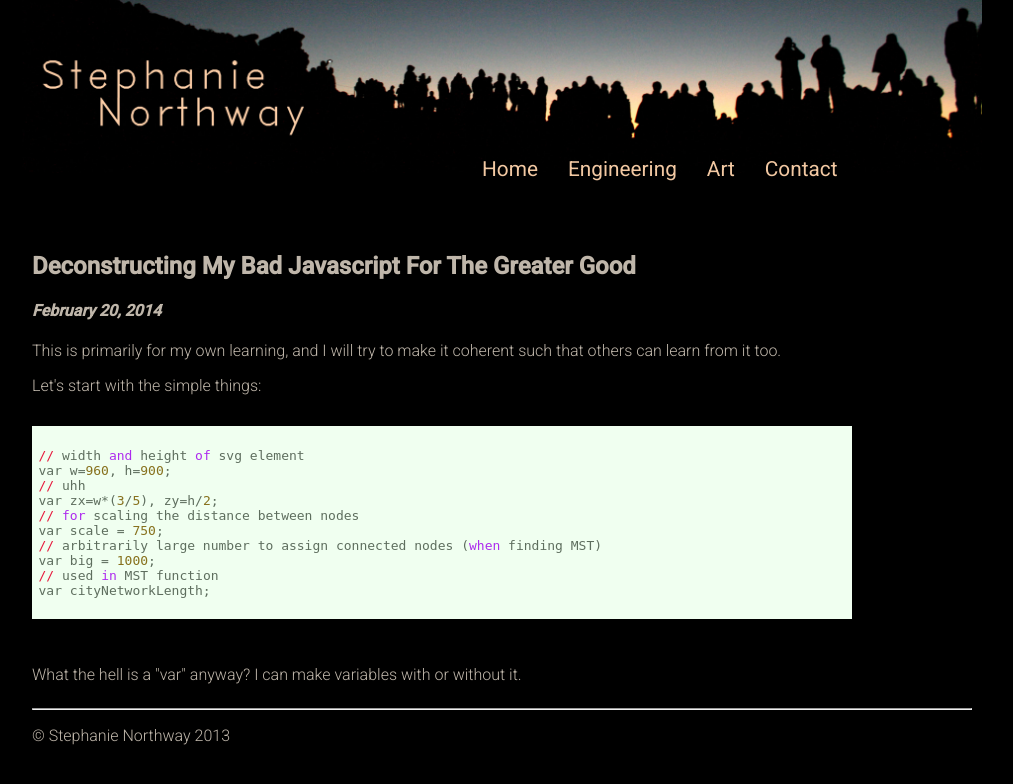
After one commit to snorthway/newPortfolio, a Flask app: page /blog in a window 1280 px wide. The commit adds this page. Shown: the top 784 px of the page, without its empty margins (138-1151 px from the left). Run offline with Flask 2, Linux system fonts and the light colour scheme.

Commit message:
first part of first blog

```diff
--- /dev/null
+++ b/newPortfolio/static/css/atelier-seaside.light.css
@@ -0,0 +1,93 @@
+/* Base16 Atelier Seaside Light - Theme */
+/* by Bram de Haan (http://atelierbram.github.io/syntax-highlighting/atelier-schemes/seaside/) */
+/* Original Base16 color scheme by Chris Kempson (https://github.com/chriskempson/base16) */
+/* https://github.com/jmblog/color-themes-for-highlightjs */
+
+/* Atelier Seaside Light Comment */
+.hljs-comment,
+.hljs-title {
+  color: #687d68;
+}
+
+/* Atelier Seaside Light Red */
+.hljs-variable,
+.hljs-attribute,
+.hljs-tag,
+.hljs-regexp,
+.ruby .hljs-constant,
+.xml .hljs-tag .hljs-title,
+.xml .hljs-pi,
+.xml .hljs-doctype,
+.html .hljs-doctype,
+.css .hljs-id,
+.css .hljs-class,
+.css .hljs-pseudo {
+  color: #e6193c;
+}
+
+/* Atelier Seaside Light Orange */
+.hljs-number,
+.hljs-preprocessor,
+.hljs-pragma,
+.hljs-built_in,
+.hljs-literal,
+.hljs-params,
+.hljs-constant {
+  color: #87711d;
+}
+
+/* Atelier Seaside Light Yellow */
+.hljs-ruby .hljs-class .hljs-title,
+.css .hljs-rules .hljs-attribute {
+  color: #c3c322;
+}
+
+/* Atelier Seaside Light Green */
+.hljs-string,
+.hljs-value,
+.hljs-inheritance,
+.hljs-header,
+.ruby .hljs-symbol,
+.xml .hljs-cdata {
+  color: #29a329;
+}
+
+/* Atelier Seaside Light Aqua */
+.css .hljs-hexcolor {
+  color: #1999b3;
+}
+
+/* Atelier Seaside Light Blue */
+.hljs-function,
+.python .hljs-decorator,
+.python .hljs-title,
+.ruby .hljs-function .hljs-title,
+.ruby .hljs-title .hljs-keyword,
+.perl .hljs-sub,
+.javascript .hljs-title,
+.coffeescript .hljs-title {
+  color: #3d62f5;
+}
+
+/* Atelier Seaside Light Purple */
+.hljs-keyword,
+.javascript .hljs-function {
+  color: #ad2bee;
+}
+
+.hljs {
+  display: block;
+  background: #f0fff0;
+  color: #5e6e5e;
+  padding: 0.5em;
+}
+
+.coffeescript .javascript,
+.javascript .xml,
+.tex .hljs-formula,
+.xml .javascript,
+.xml .vbscript,
+.xml .css,
+.xml .hljs-cdata {
+  opacity: 0.5;
+}
--- a/newPortfolio/templates/base.html
+++ b/newPortfolio/templates/base.html
@@ -9,6 +9,8 @@
 		<link href='http://fonts.googleapis.com/css?family=Roboto:300,400,500' rel='stylesheet' type='text/css'>
 		<link rel="stylesheet" href="{{ url_for('static', filename='css/all.css') }}" type="text/css" charset="utf-8" />
 		<link rel="stylesheet" type="text/css" href="{{ url_for('static', filename='css/skeleton.css') }}">
+		{% block extrahead %}
+		{% endblock %}
 	</head>
 	<body>
 		<div id="nav-container">
--- /dev/null
+++ b/newPortfolio/templates/blog.html
@@ -0,0 +1,39 @@
+{% extends "base.html" %}
+
+{% block navbar %}
+{% include 'navbar.html' %}
+{% endblock %}
+
+{% block extrahead %}
+	<link rel="stylesheet" href="{{ url_for('static', filename='css/atelier-seaside.light.css')}}">
+	<script type="text/javascript" src="{{ url_for('static', filename='js/highlight.pack.js') }}"></script>
+	<script type="text/javascript">hljs.initHighlightingOnLoad();</script>
+{% endblock %}
+
+{% block content %}
+	{% if title %}
+		<p>Why did you put a title in the URL? That feature isn't even a thing yet.</p>
+	{% else %}
+		<div class="container fourteen columns">
+			<h2>Deconstructing My Bad Javascript For The Greater Good</h2>
+			<h4><i>February 20, 2014</i></h4>
+			<p>This is primarily for my own learning, and I will try to make it coherent such that others can learn from it too.</p>
+			<p>Let's start with the simple things:</p>
+			<pre class="prettyprint">
+			<code>
+// width and height of svg element
+var w=960, h=900;
+// uhh
+var zx=w*(3/5), zy=h/2;
+// for scaling the distance between nodes
+var scale = 750;
+// arbitrarily large number to assign connected nodes (when finding MST)
+var big = 1000;
+// used in MST function
+var cityNetworkLength;
+			</code>
+			</pre>
+			<p>What the hell is a "var" anyway? I can make variables with or without it.</p>
+		</div>
+	{% endif %}
+{% endblock %}
--- a/newPortfolio/views.py
+++ b/newPortfolio/views.py
@@ -21,6 +21,11 @@ def art():
 def people():
 	return render_template('people.html')
 
+@app.route('/blog')
+@app.route('/blog/<title>')
+def blog(title=None):
+	return render_template('blog.html', title=title)
+
 @app.route('/engineering')
 def engineering():
 	return render_template('engineering.html')
@@ -32,3 +37,7 @@ def resume():
 @app.route('/physarum')
 def physarum():
 	return render_template('physarum.html')
+
+@app.route('/productivity')
+def productivity():
+	return render_template('productivity.html')
```
Also changed, not shown: newPortfolio/templates/productivity.html (added, +36 -0 lines), newPortfolio/static/js/highlight.pack.js (added).
